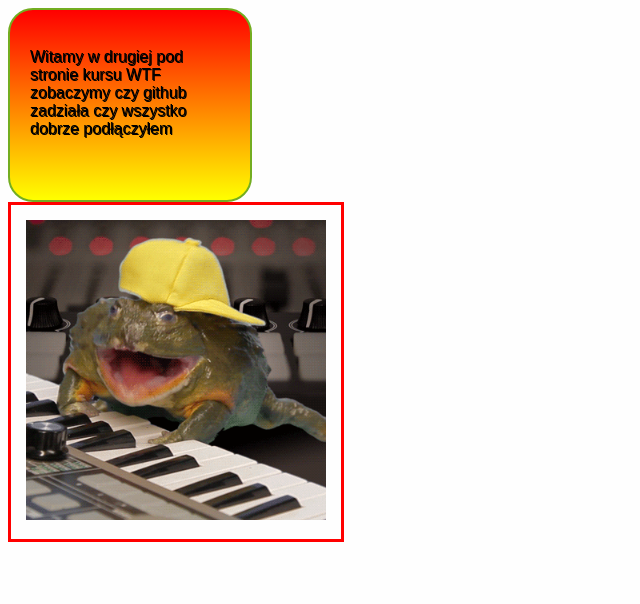
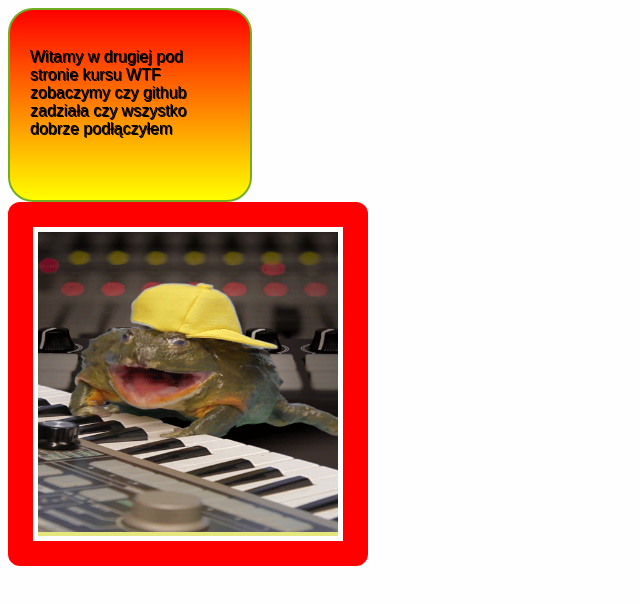
Before and after one commit to BartoszKubik/homepage, a plain HTML site: page podindex.html in a window 1280 px wide. Shown: the whole page, without its empty margins (0-640 px from the left). Drawn offline with Linux system fonts and the light colour scheme.

Commit message:
kolejna poprawa css

```diff
--- a/podindex.html
+++ b/podindex.html
@@ -14,7 +14,9 @@
         </br>
     </div>
     <div id="p3">
-        <img src="zaba.gif" width = "300" height = "300" alt="zaba"/>
+        <section id="p4">
+            <img src="zaba.gif" width = "300" height = "300" alt="zaba"/>
+        </section>
     </div>
     <script src="main.js"></script>
 
--- a/style.css
+++ b/style.css
@@ -85,9 +85,11 @@ nav a {
     height: auto;
     text-align: center;
     padding: 15px;
-    border: 3px solid red;
+    border: 25px solid red;
     padding: 15px;
+    border-radius: 12px;
+    padding: 5px;
 }
-img {
+#p4 {
     object-fit: cover;
 }
```
